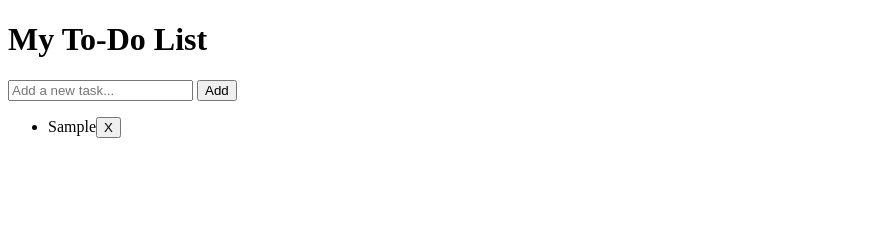
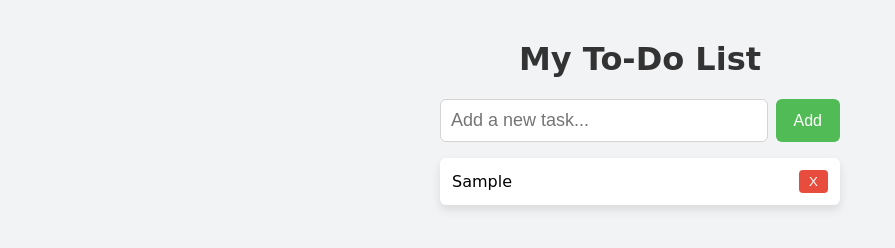
Before and after one commit to liyuantiang/habit-tracker, a plain HTML site: page index.html in a window 1280 px wide. Both pictures are taken after typing "Sample" into the empty fields and a click on the button "Add". Shown: the whole page, without its empty margins (0-895 px from the left). Drawn offline with Linux system fonts and the light colour scheme.

Commit message:
Style the to-do list with CSS

```diff
--- a/style.css
+++ b/style.css
@@ -1,3 +1,83 @@
+/* 1.Whole page */
+body {
+  font-family: cursive, sans-serif;
+  background-color: #f1f3f5;
+  max-width: 400px;
+  margin: 40px auto;
+  padding: 0 20px;
+}
+
+/* 2.Title */
+h1 {
+  text-align: center;
+  color: #333;
+}
+
+/* 3.Input Area */
+.add-task {
+  display: flex; /* input field & button in one row */
+  gap: 8px; /* space between input field and button */
+  margin-bottom: 10px;
+}
+
+#task-input {
+  flex: 1; /* input field占满剩下的所有空间 */
+  padding: 10px;
+  font-size: 18px;
+  border: 1px solid #d5d2d2;
+  border-radius: 6px;
+}
+
+#add-btn {
+  padding: 10px 18px;
+  font-size: 16px;
+  background-color: #51bb55;
+  color: white;
+  border: none;
+  border-radius: 6px;
+  cursor: pointer;
+}
+
+#add-btn:hover {
+  background-color: #43a047;
+}
+
+/* 4.Task List */
+#task-list {
+  list-style: none;
+  padding: 0;
+}
+
+#task-list li {
+  display: flex;
+  justify-content: space-between;
+  align-items: center;
+  background-color: white;
+  padding: 12px;
+  margin-bottom: 8px;
+  border-radius: 6px;
+  box-shadow: 0 5px 10px rgba(0, 0, 0, 0.1);
+}
+
+#task-list span {
+  cursor: pointer;
+}
+
+/* 5.Delete Button */
+.delete-btn {
+  background-color: #e74c3c;
+  color: white;
+  border: none;
+  border-radius: 4px;
+  padding: 4px 10px;
+  cursor: pointer;
+}
+
+.delete-btn:hover {
+  background-color: #c0392b;
+}
+
+/* 6.Completed Tasks */
 .completed span {
   text-decoration: line-through;
   color: gray;
```
